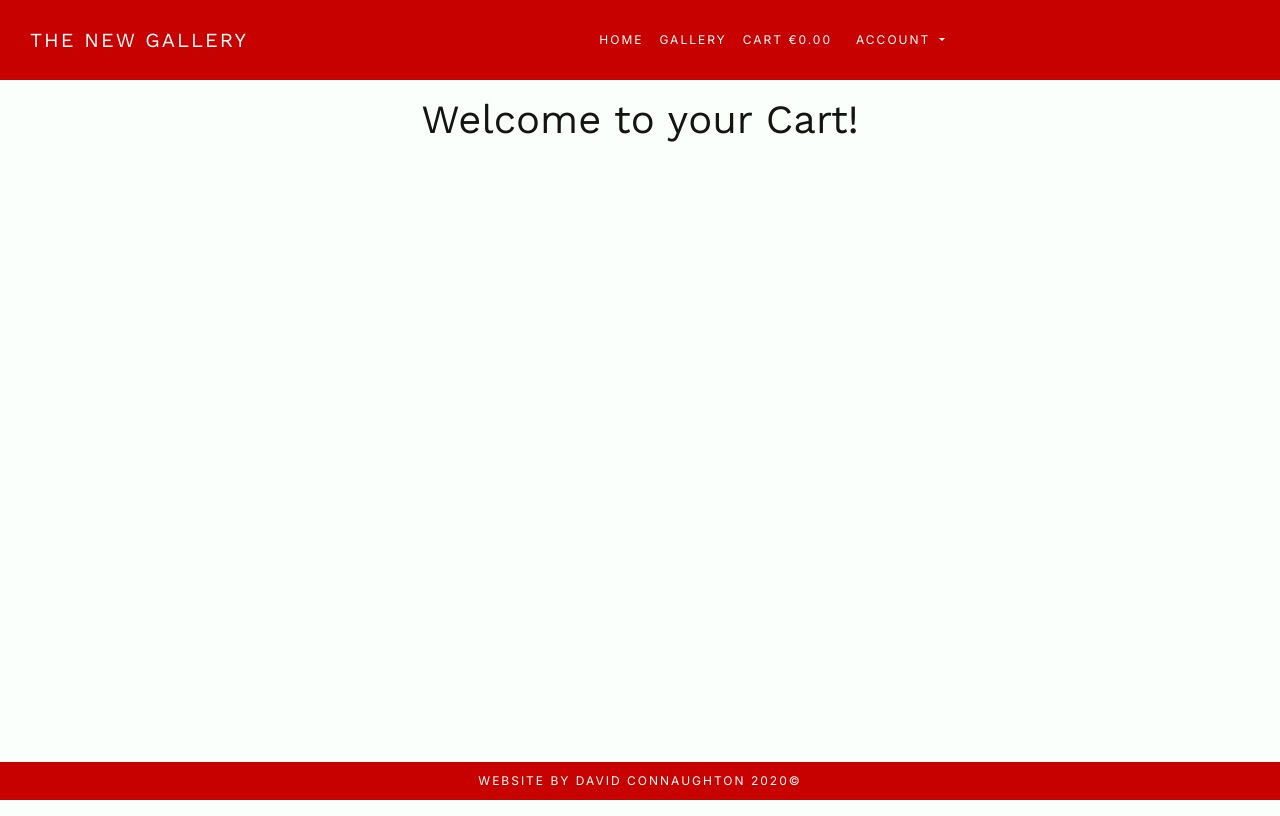
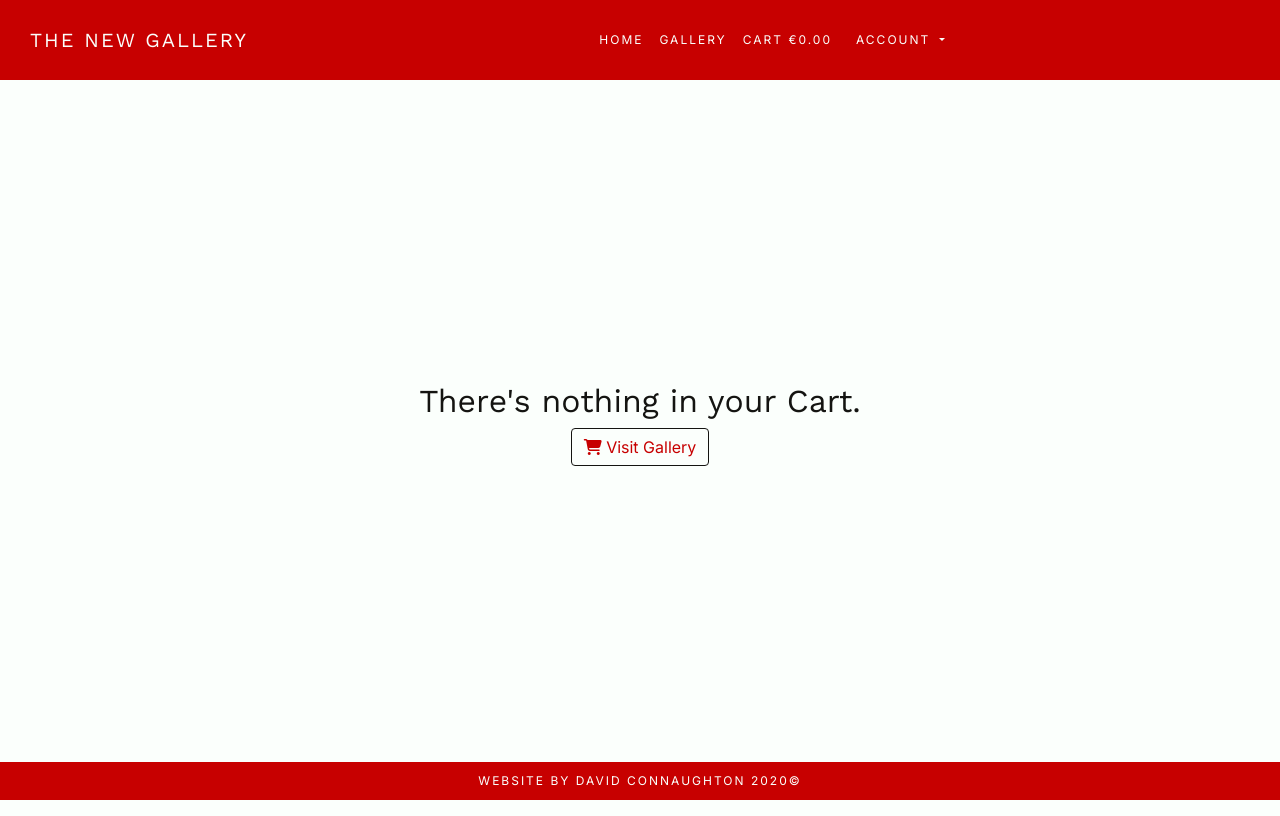
Before and after one commit to david-connaughton/the-new-gallery, a Django app: page /cart/ in a window 1280 px wide. Run offline with Django 3.2, Linux system fonts and the light colour scheme; some libraries are stand-ins or nearby versions.

Commit message:
Edit & Delete Functionality added to Cart App

```diff
--- /dev/null
+++ b/cart/static/cart/css/cart.css
@@ -0,0 +1,8 @@
+.nothing-in-cart {
+    padding: 350px 0;
+}
+
+.update-link,
+.remove-item {
+    cursor: pointer;
+}
--- a/cart/templates/cart/cart.html
+++ b/cart/templates/cart/cart.html
@@ -1,17 +1,21 @@
 {% extends "base.html" %}
 {% load static %}
+
+{% block extra_css %}
+<link rel="stylesheet" href="{% static 'cart/css/cart.css' %}">
+{% endblock %}
 
 {% block content %}
 
 <!--Header-->
-
+    {% if cart_items %}
     <div class="container-fluid mx-auto row justify-content-center">
         <h1 class="mt-5 pt-5 header">Welcome to your Cart!</h1>
         <br>
     </div>
 
 <!--End of Header Section-->
-    {% if cart_items %}
+
     <div class="container-fluid mx-auto m-5 p-5">
         <div class="row">
             {% for item in cart_items %}
@@ -23,13 +27,12 @@
                             <small class="small">Quantity</small>
                         </p>
                         <p class="card-text">{{ item.quantity }} @ €{{ item.photo.price }} per item</p>
-                        <form class="form update-form" action="" method="POST">
+                        <p>
+                            <small class="small">Edit Quantity</small>
+                        </p>
+                        <form class="form update-form" action="{% url 'edit_cart' item.item_id %}" method="POST">
                             {% csrf_token %}
-                                <p>
-                                <small class="small">Edit Quantity</small>
-                                </p>
-                                <input type="number" name="quantity" list="quantity" data-item_id="{{ item.item_id}}
-                                " id="id_qty_{{ item.item_id }}">
+                                <input class="form-control qty_input" type="number" name="quantity" list="quantity" data-item_id="{{ item.item_id }}" id="id_qty_{{ item.item_id }}" placeholder="Select">
                                 <span class="validity"></span>
                                 <datalist id="quantity">
                                     <option value="0"></option>
@@ -39,7 +42,14 @@
                                     <option value="4"></option>
                                     <option value="5"></option>
                                 </datalist>
+                                <br>
+                                <div class="mx-auto text-center"><button type="submit" class="btn btn-sm info-button mr-2">Edit</button>
+                                <a href="{% url 'remove_from_cart' item.item_id %}" class="btn btn-sm info-button mr-2">Delete</a></div>
                         </form>
+
+
+                            <!-- <input type="hidden" name="redirect_url" value="{{ request.path }}"> -->
+                        <br>
                         <p>
                             <small class="small">Total</small>
                         </p>
@@ -49,6 +59,34 @@
             {% endfor %}
         </div>
     </div>
+    <div class="container-fluid">
+        <div class="row">
+            <div class="mx-auto text-center">
+                <a href="{% url 'photos' %}" class="btn btn-outline page-button">
+                    <i class="fas fa-shopping-cart"></i>
+                        Visit Gallery
+                </a>
+            </div>
+        </div>
+    </div>
+    <br>
+    <br>
+    {% else %}
+    <div class="container-fluid mx-auto nothing-in-cart">
+        <div class="row">
+            <div class="m5 mx-auto text-center">
+                <h2 class="mt-3 pt-3 header">There's nothing in your Cart.</h2>
+            </div>
+        </div>
+        <div class="row">
+            <div class="mx-auto text-center">
+                <a href="{% url 'photos' %}" class="btn btn-outline page-button">
+                    <i class="fas fa-shopping-cart"></i>
+                    Visit Gallery
+                </a>
+            </div>
+        </div>
+    </div>
     {% endif %}
 
 {% endblock %}
--- a/cart/urls.py
+++ b/cart/urls.py
@@ -5,4 +5,6 @@ from . import views
 urlpatterns = [
     path('', views.view_cart, name='view_cart'),
     path('add/<item_id>', views.add_to_cart, name='add_to_cart'),
+    path('edit/<item_id>', views.edit_cart, name='edit_cart'),
+    path('remove/<item_id>', views.remove_from_cart, name='remove_from_cart'),
 ]
--- a/cart/views.py
+++ b/cart/views.py
@@ -1,4 +1,4 @@
-from django.shortcuts import render, redirect
+from django.shortcuts import render, redirect, reverse
 
 
 def view_cart(request):
@@ -18,3 +18,27 @@ def add_to_cart(request, item_id):
 
     request.session['cart'] = cart
     return redirect(redirect_url)
+
+
+def edit_cart(request, item_id):
+
+    quantity = int(request.POST.get('quantity'))
+    cart = request.session.get('cart', {})
+
+    if quantity > 0:
+        cart[item_id] = quantity
+    else:
+        cart.pop(item_id)
+
+    request.session['cart'] = cart
+    return redirect(reverse('view_cart'))
+
+
+def remove_from_cart(request, item_id):
+
+    cart = request.session.get('cart', {})
+
+    cart.pop(item_id)
+
+    request.session['cart'] = cart
+    return redirect(reverse('view_cart'))
```
Also changed, not shown: db.sqlite3.
